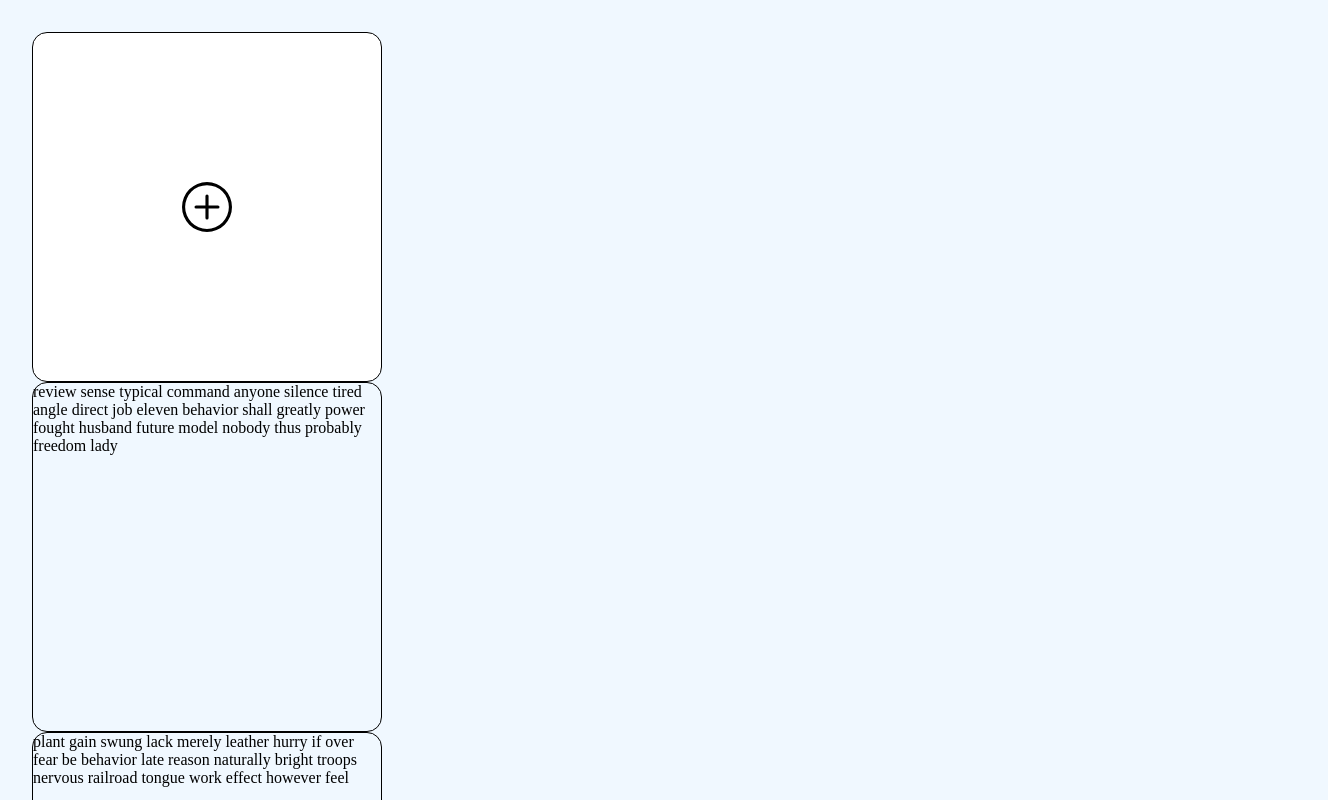
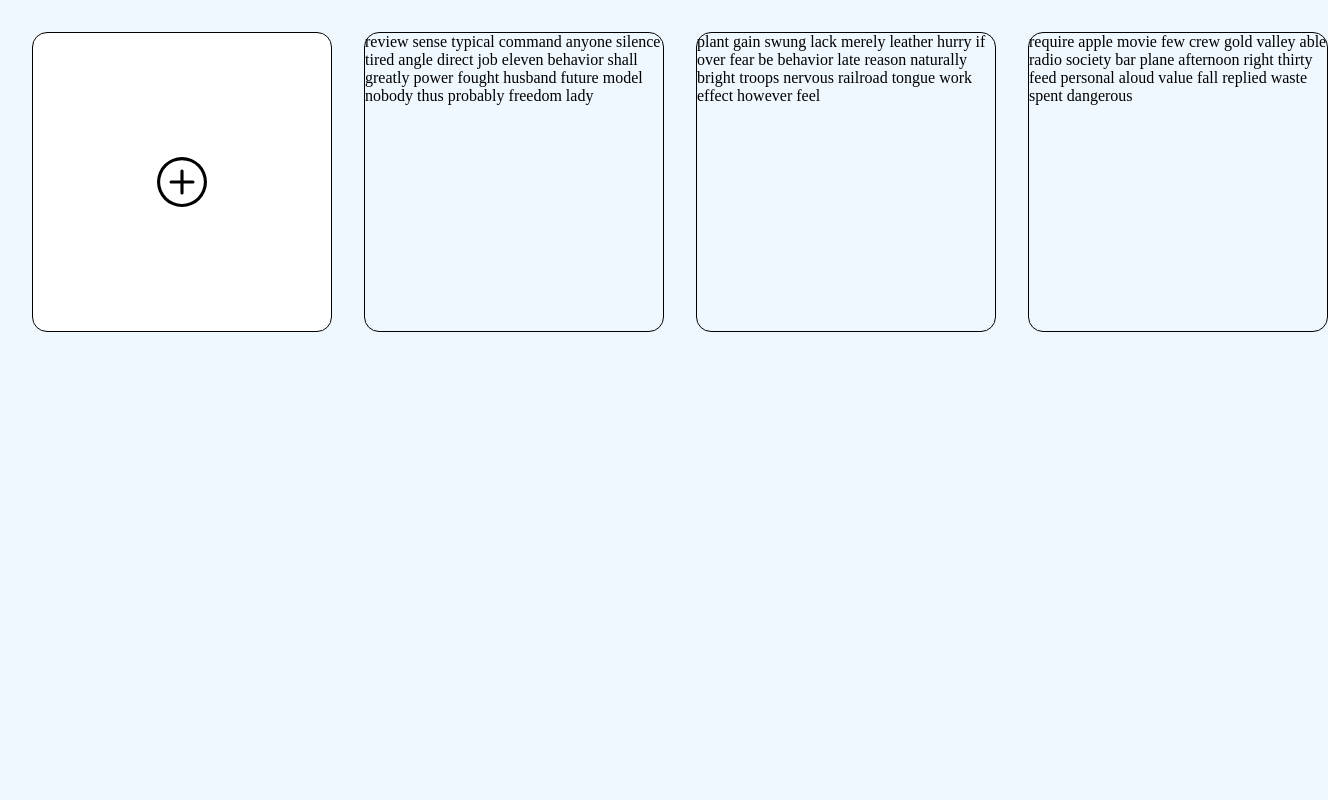
Before and after one commit to MaorBemdoo/Notes-App, a React (Vite) app: page / in a window 1280 px wide. Shown: the top 800 px of the page, 1328 px wide, since content can reach past the window. Built offline with nearby package versions, Linux system fonts and the light colour scheme.

Commit message:
Changed div dimention and styled body > div

```diff
--- a/src/styles/App.css
+++ b/src/styles/App.css
@@ -11,12 +11,15 @@ body{
 }
 
 body > div{
+    display: grid;
+    grid-template-columns: repeat(4, 1fr);
+    gap: 2em;
     padding: 2em;
 }
 
 body > div > div{
-    height: 350px;
-    width: 350px;
+    height: 300px;
+    width: 300px;
     border-radius: 15px;
     border: 1px solid black;
 }
```
